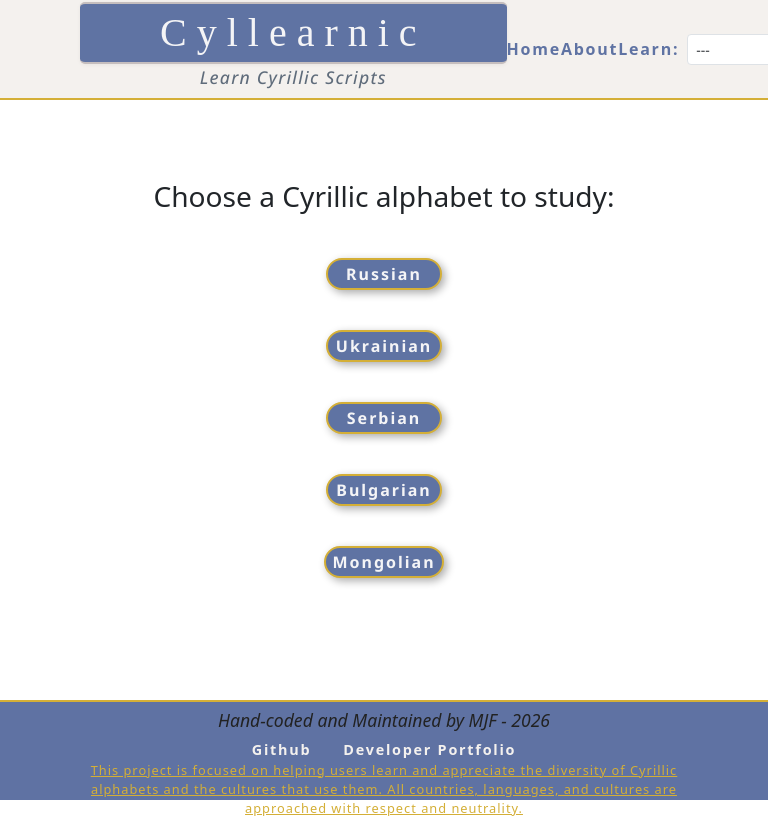
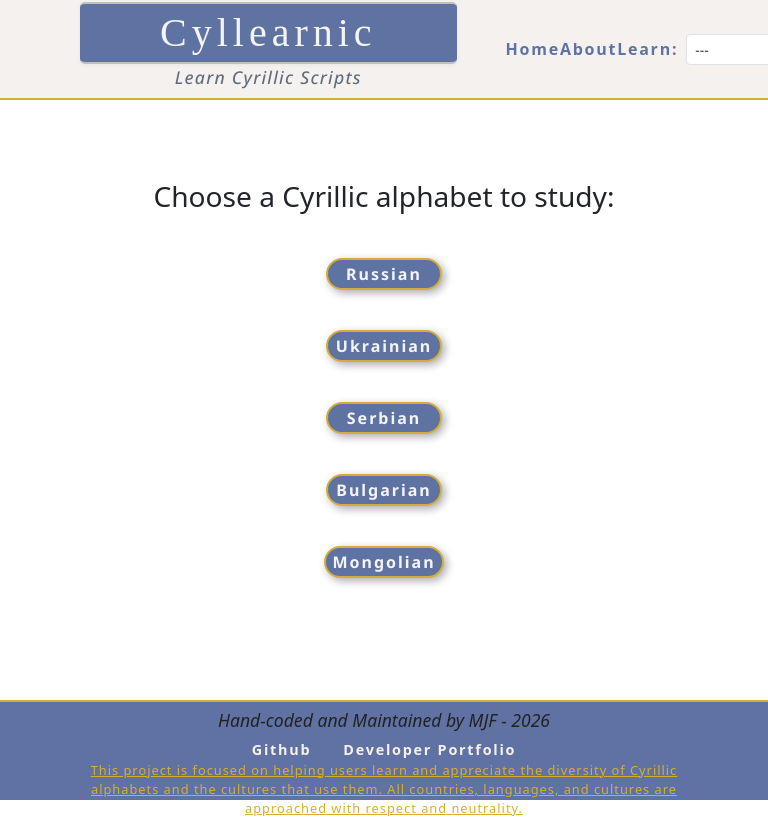
Before and after one commit to mjfru/cyllearnic, a React (Vite) app: page / in a window 768 px wide. Shown: the top 818 px of the page. Built offline with nearby package versions, Linux system fonts and the light colour scheme; a web font is replaced by a local one.

Commit message:
add test cases in main index.css file to try imports and RD

```diff
--- a/src/index.css
+++ b/src/index.css
@@ -21,3 +21,13 @@ body {
 	font-family: var(--latin-font);
 	color: var(--primary-text);
 }
+
+@media only screen and (min-width: 481px) and (max-width: 1024px) {
+  /* .reg-card {
+    background-color: red;
+  } */
+
+  .logo {
+    letter-spacing: 5px;
+  }
+}
```
